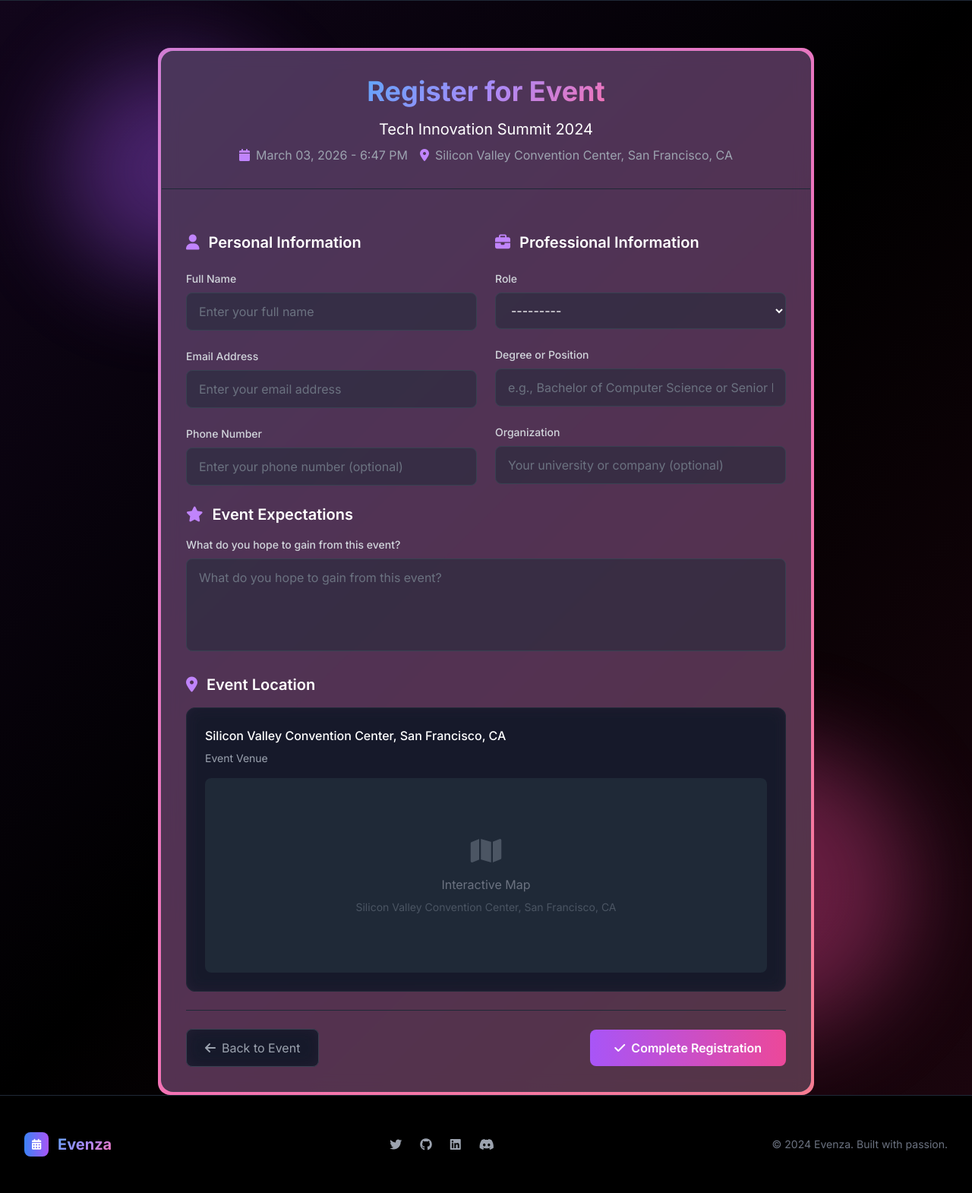
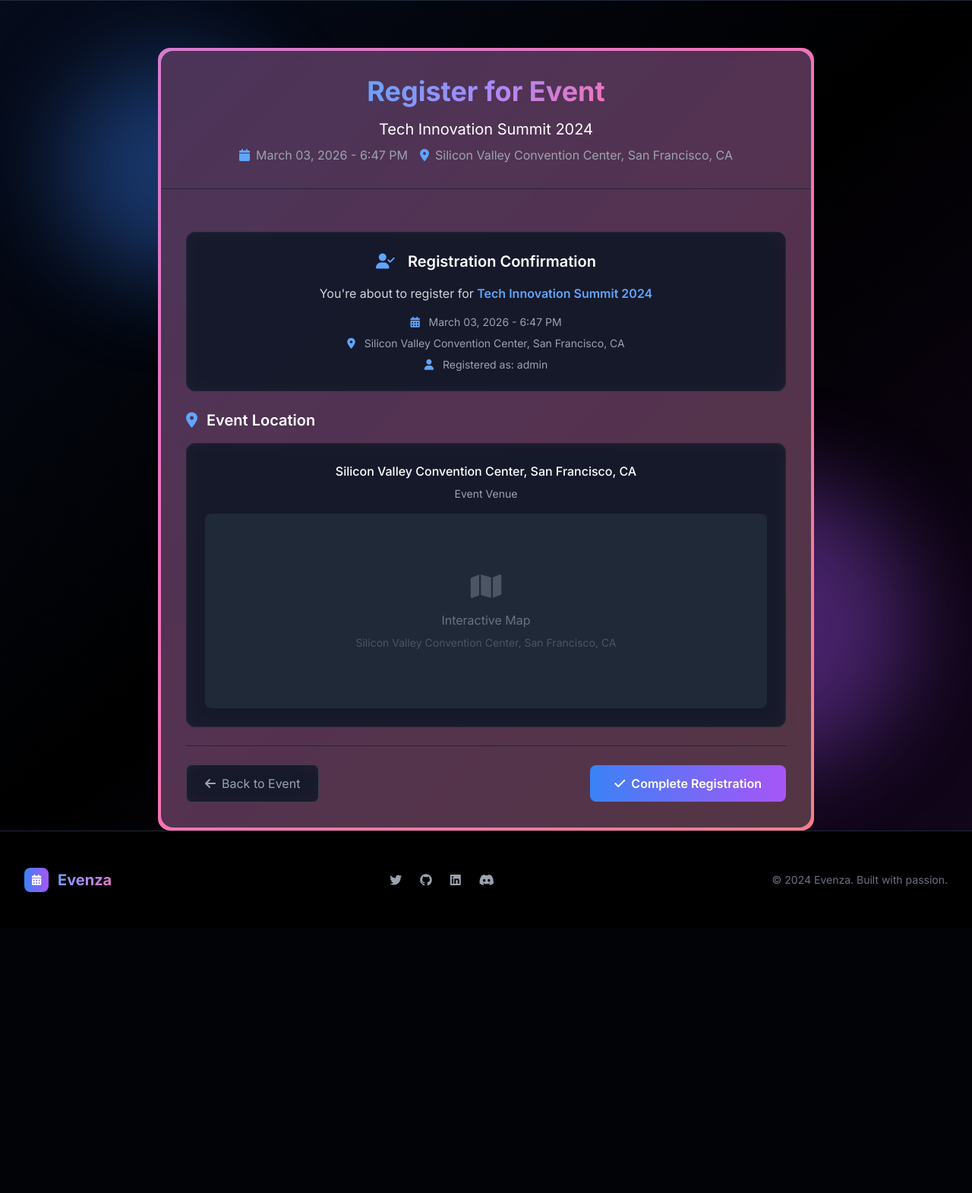
Before and after one commit to Jaisuryan-web/CodeAlpha_Event-Reg, a Django app: template events/templates/events/register_form_simple.html in a window 1280 px wide. Shown: the part 65-1635 px from the top of the page at 76% size. After the commit the page ends 1239 px from the top, so only its background shows below. Run offline with Django 4.2, Linux system fonts and the light colour scheme; the template is opened without the code that fills it: values that come from a table or form of the project are taken from there, others are empty; a user stored in the database is signed in; data comes from the database, SQL or seed files in the repository; both versions use the stored data as it was after the commit; some libraries are stand-ins or nearby versions.

Commit message:
changed codes

```diff
--- a/events/templates/events/register_form_simple.html
+++ b/events/templates/events/register_form_simple.html
@@ -5,10 +5,10 @@
 {% block content %}
 <!-- Hero Section -->
 <section class="min-h-screen flex items-center justify-center relative overflow-hidden pt-16">
-    <div class="absolute inset-0 bg-gradient-to-br from-purple-900/20 via-black to-pink-900/20"></div>
+    <div class="absolute inset-0 bg-gradient-to-br from-blue-900/20 via-black to-purple-900/20"></div>
     <div class="absolute inset-0">
-        <div class="absolute top-20 left-20 w-72 h-72 bg-purple-500 rounded-full filter blur-3xl opacity-20 animate-pulse"></div>
-        <div class="absolute bottom-20 right-20 w-96 h-96 bg-pink-500 rounded-full filter blur-3xl opacity-20 animate-pulse"></div>
+        <div class="absolute top-20 left-20 w-72 h-72 bg-blue-500 rounded-full filter blur-3xl opacity-20 animate-pulse"></div>
+        <div class="absolute bottom-20 right-20 w-96 h-96 bg-purple-500 rounded-full filter blur-3xl opacity-20 animate-pulse"></div>
     </div>
 
     <div class="relative z-10 w-full max-w-4xl px-4">
@@ -23,11 +23,11 @@
                         <h2 class="text-xl text-white mb-2">{{ event.title }}</h2>
                         <div class="flex items-center justify-center space-x-4 text-gray-400">
                             <div class="flex items-center space-x-2">
-                                <i class="fas fa-calendar text-purple-400"></i>
+                                <i class="fas fa-calendar text-blue-400"></i>
                                 <span>{{ event.date|date:"F d, Y - g:i A" }}</span>
                             </div>
                             <div class="flex items-center space-x-2">
-                                <i class="fas fa-map-marker-alt text-purple-400"></i>
+                                <i class="fas fa-map-marker-alt text-blue-400"></i>
                                 <span>{{ event.location }}</span>
                             </div>
                         </div>
@@ -39,98 +39,35 @@
                     <form method="post" class="space-y-6">
                         {% csrf_token %}
 
-                        {% if form.errors %}
-                            <div class="glass-effect rounded-lg p-4 border border-red-500/30">
-                                <div class="flex items-center space-x-3">
-                                    <i class="fas fa-exclamation-triangle text-red-400"></i>
+                        <div class="text-center space-y-6">
+                            <div class="glass-effect rounded-xl p-6 border border-gray-800">
+                                <h3 class="text-xl font-semibold text-white mb-4">
+                                    <i class="fas fa-user-check text-blue-400 mr-3"></i>
+                                    Registration Confirmation
+                                </h3>
+                                <p class="text-gray-300 mb-4">
+                                    You're about to register for <span class="text-blue-400 font-semibold">{{ event.title }}</span>
+                                </p>
+                                <div class="text-sm text-gray-400">
+                                    <div class="mb-2">
+                                        <i class="fas fa-calendar-alt mr-2 text-blue-400"></i>
+                                        {{ event.date|date:"F d, Y - g:i A" }}
+                                    </div>
+                                    <div class="mb-2">
+                                        <i class="fas fa-map-marker-alt mr-2 text-blue-400"></i>
+                                        {{ event.location }}
+                                    </div>
                                     <div>
-                                        <div class="text-red-400 font-medium">Please fix the errors below</div>
-                                        {% for field, errors in form.errors.items %}
-                                            {% for error in errors %}
-                                                <div class="text-gray-400 text-sm">{{ field|title }}: {{ error }}</div>
-                                            {% endfor %}
-                                        {% endfor %}
+                                        <i class="fas fa-user mr-2 text-blue-400"></i>
+                                        Registered as: {{ request.user.username }}
                                     </div>
                                 </div>
-                            </div>
-                        {% endif %}
-
-                        <div class="grid grid-cols-1 md:grid-cols-2 gap-6">
-                            <!-- Personal Information -->
-                            <div class="space-y-6">
-                                <h3 class="text-xl font-semibold text-white flex items-center">
-                                    <i class="fas fa-user text-purple-400 mr-3"></i>
-                                    Personal Information
-                                </h3>
-
-                                <div>
-                                    <label for="{{ form.full_name.id_for_label }}" class="block text-sm font-medium text-gray-300 mb-2">
-                                        Full Name
-                                    </label>
-                                    {{ form.full_name }}
-                                </div>
-
-                                <div>
-                                    <label for="{{ form.email.id_for_label }}" class="block text-sm font-medium text-gray-300 mb-2">
-                                        Email Address
-                                    </label>
-                                    {{ form.email }}
-                                </div>
-
-                                <div>
-                                    <label for="{{ form.phone.id_for_label }}" class="block text-sm font-medium text-gray-300 mb-2">
-                                        Phone Number
-                                    </label>
-                                    {{ form.phone }}
-                                </div>
-                            </div>
-
-                            <!-- Professional Information -->
-                            <div class="space-y-6">
-                                <h3 class="text-xl font-semibold text-white flex items-center">
-                                    <i class="fas fa-briefcase text-purple-400 mr-3"></i>
-                                    Professional Information
-                                </h3>
-
-                                <div>
-                                    <label for="{{ form.role.id_for_label }}" class="block text-sm font-medium text-gray-300 mb-2">
-                                        Role
-                                    </label>
-                                    {{ form.role }}
-                                </div>
-
-                                <div>
-                                    <label for="{{ form.degree_or_position.id_for_label }}" class="block text-sm font-medium text-gray-300 mb-2">
-                                        Degree or Position
-                                    </label>
-                                    {{ form.degree_or_position }}
-                                </div>
-
-                                <div>
-                                    <label for="{{ form.organization.id_for_label }}" class="block text-sm font-medium text-gray-300 mb-2">
-                                        Organization
-                                    </label>
-                                    {{ form.organization }}
-                                </div>
-                            </div>
-                        </div>
-
-                        <!-- Event Expectations -->
-                        <div>
-                            <h3 class="text-xl font-semibold text-white flex items-center mb-4">
-                                <i class="fas fa-star text-purple-400 mr-3"></i>
-                                Event Expectations
-                            </h3>
-                            <label for="{{ form.expectations.id_for_label }}" class="block text-sm font-medium text-gray-300 mb-2">
-                                What do you hope to gain from this event?
-                            </label>
-                            {{ form.expectations }}
                             </div>
 
                             <!-- Event Location -->
                             <div>
                                 <h3 class="text-xl font-semibold text-white flex items-center mb-4">
-                                <i class="fas fa-map-marker-alt text-purple-400 mr-3"></i>
+                                    <i class="fas fa-map-marker-alt text-blue-400 mr-3"></i>
                                     Event Location
                                 </h3>
                                 <div class="glass-effect rounded-xl p-6 border border-gray-800">
@@ -153,9 +90,10 @@
                                 <a href="{% url 'event_detail' event.pk %}" class="px-6 py-3 glass-effect text-gray-400 rounded-lg hover:bg-white/10 transition-all duration-300 border border-gray-700">
                                     <i class="fas fa-arrow-left mr-2"></i>Back to Event
                                 </a>
-                            <button type="submit" class="px-8 py-3 bg-gradient-to-r from-purple-500 to-pink-500 text-white rounded-lg font-semibold hover:shadow-lg hover:shadow-purple-500/25 transition-all duration-300">
+                                <button type="submit" class="px-8 py-3 bg-gradient-to-r from-blue-500 to-purple-500 text-white rounded-lg font-semibold hover:shadow-lg hover:shadow-blue-500/25 transition-all duration-300">
                                     <i class="fas fa-check mr-2"></i>Complete Registration
                                 </button>
+                            </div>
                         </div>
                     </form>
                 </div>
```
Also changed, not shown: events/views.py (+9 -11 lines), db.sqlite3. Lines whose indentation alone changed are shown as unchanged.
